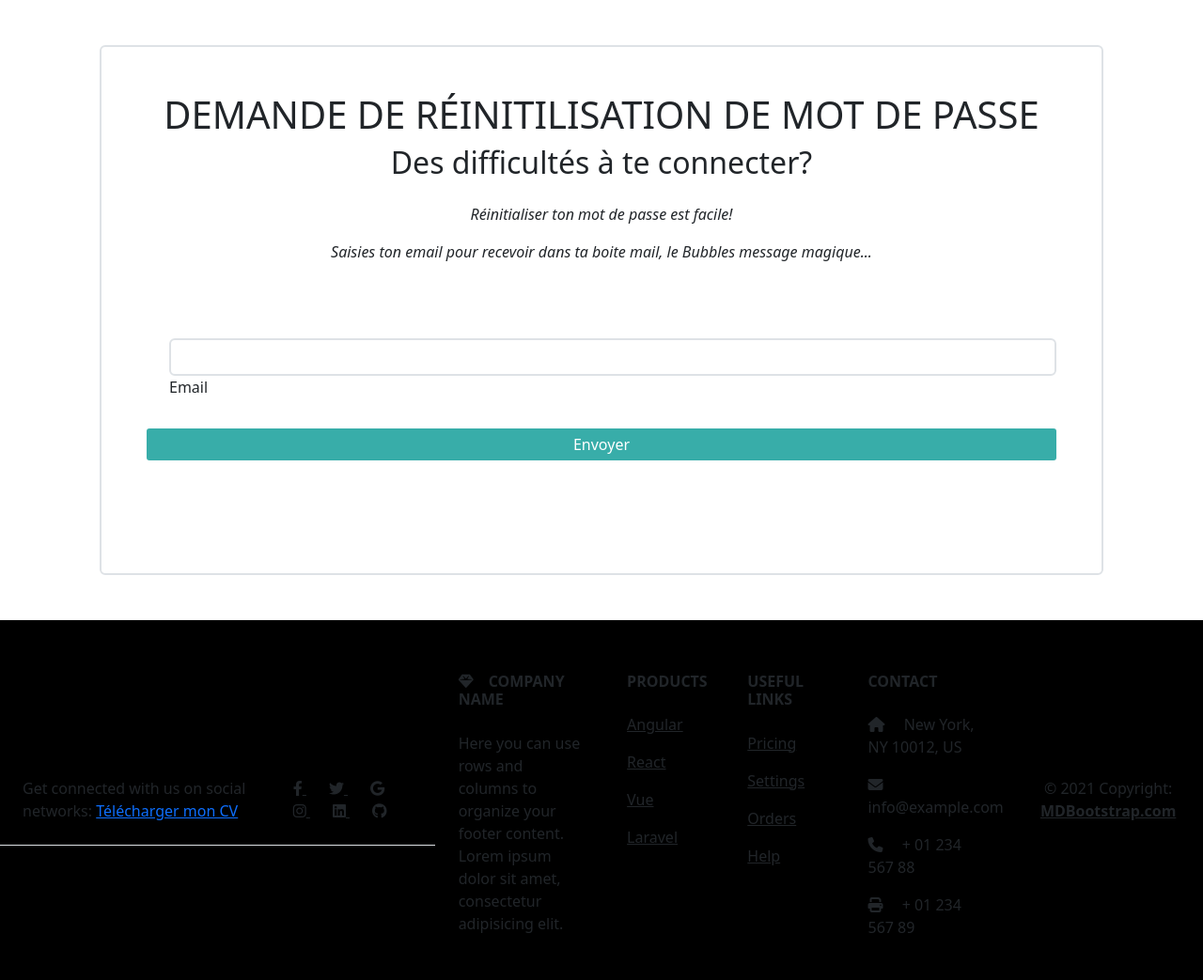
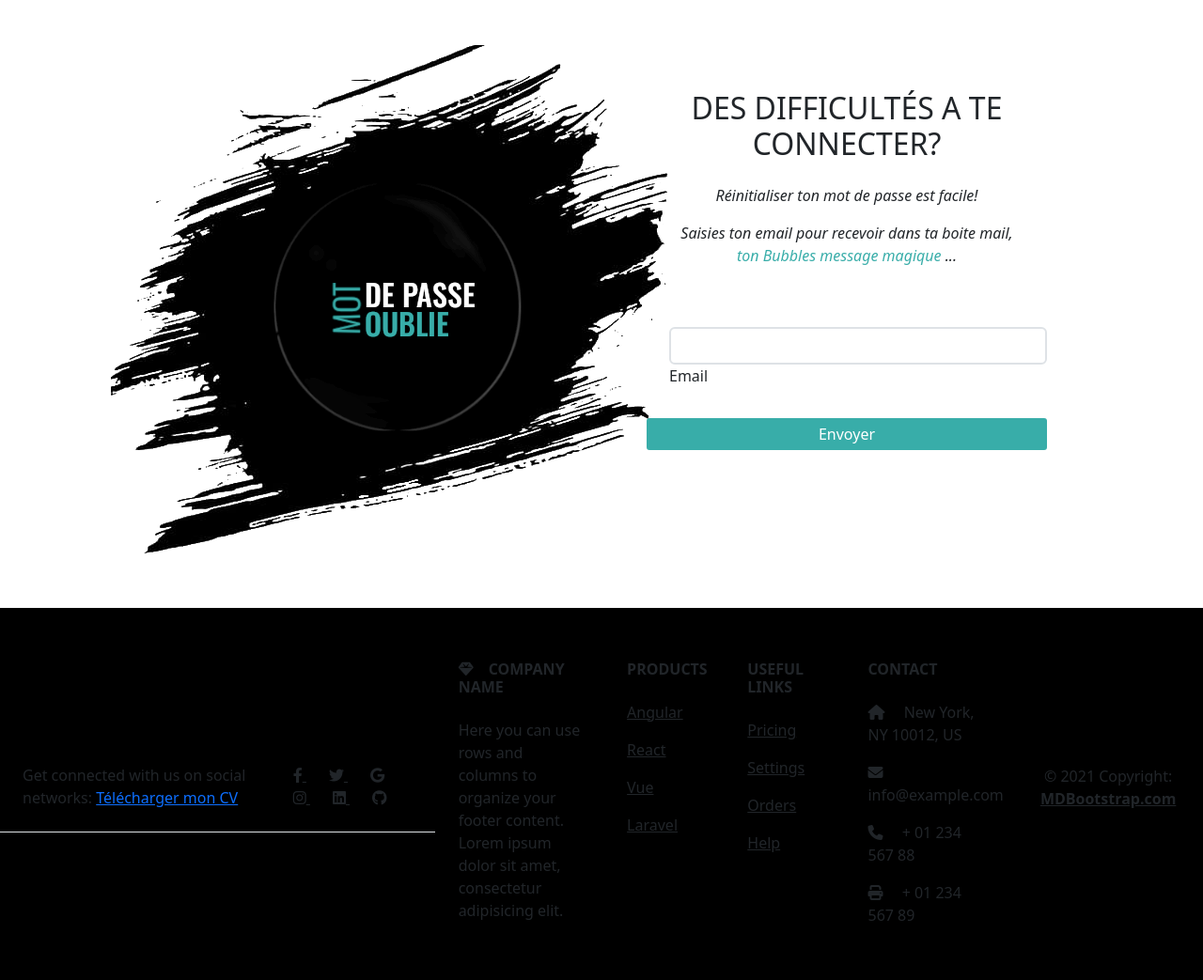
Before and after one commit to laurasullyalexandrine/the2dbubbles, a PHP site: page /security/forgetPassword in a window 1280 px wide. Shown: the part 149-1192 px from the top of the page at 94% size. After the commit the page ends 1129 px from the top, so only its background shows below. Run offline with PHP 8.4, Linux system fonts and the light colour scheme; some libraries are stand-ins or nearby versions.

Commit message:
add input value into forget and login templates

```diff
--- a/templates/security/password/forget_password.html.twig
+++ b/templates/security/password/forget_password.html.twig
@@ -1,18 +1,20 @@
 {% extends "/base.html.twig" %}
 
 {% block body %}
-
-    <article class="row text-dark">
-        	<section class="d-flex flex-column p-5 border border-2 rounded">
-            	<h1 class="text-center">DEMANDE DE RÉINITILISATION DE MOT DE PASSE</h1>
-                <h2 class="text-center mb-4">Des difficultés à te connecter?</h2>
+	{% set user = user() %}
+	<article class="d-flex flex-wrap">
+		<h1 class="col-lg-6 text-start">
+			<img src="/image/password-forget.png" alt="image-forger-password">
+		</h1>
+		<section class="col-lg-6 p-lg-5 border-lg border-2 rounded">
+			<h2 class="text-center mb-4">DES DIFFICULTÉS A TE CONNECTER?</h2>
 			<p class="text-center fst-italic">Réinitialiser ton mot de passe est facile!</p>
-                <p class="text-center fst-italic">Saisies ton email pour recevoir dans ta boite mail, le Bubbles message magique...</p>
+			<p class="text-center fst-italic">Saisies ton email pour recevoir dans ta boite mail, <br> <span class="marker">ton Bubbles message magique</span> ...</p>
 
 			<form action="/security/forgetPassword" method="post" class=" d-flex flex-column my-5">
 				<div class="form-check mt-3">
-                        <input type="email" name="email" id="Email" class="form-control border-2">
-                        <label class="form-label h6" for="status">Email</label>
+					<input type="email" name="email" id="email" class="form-control border-2" value="{{ user.email }}">
+					<label class="form-label h6" for="email">Email</label>
 				</div>
 				<button class="bluegrey my-4" type="submit">Envoyer</button>
 			</form>
```
Also changed, not shown: templates/security/login.html.twig (+7 -7 lines), public/image/password-forget.png (added). Lines whose indentation alone changed are shown as unchanged.
